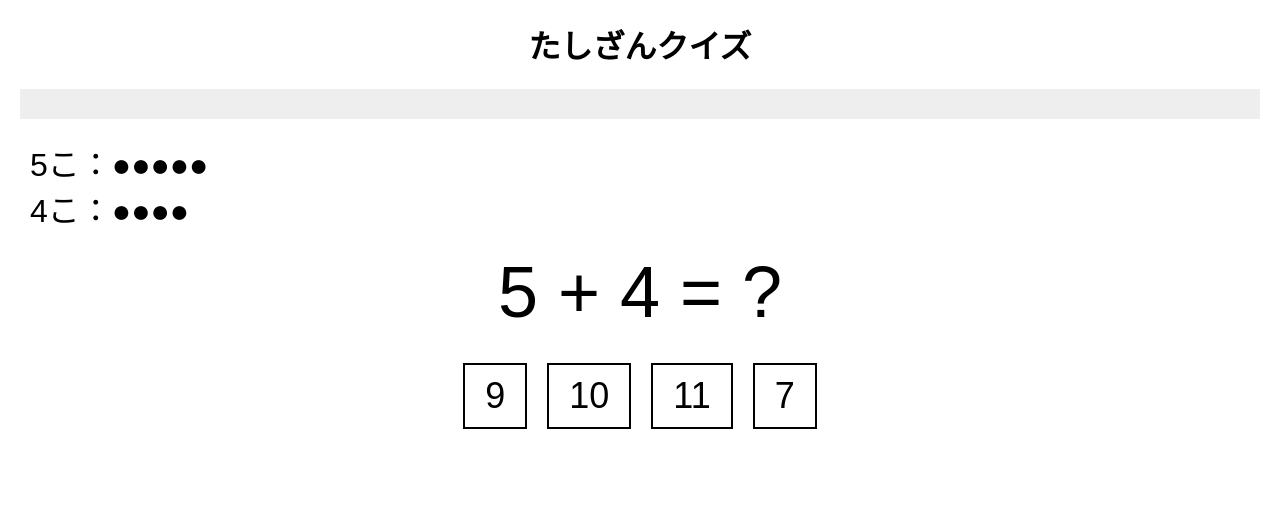
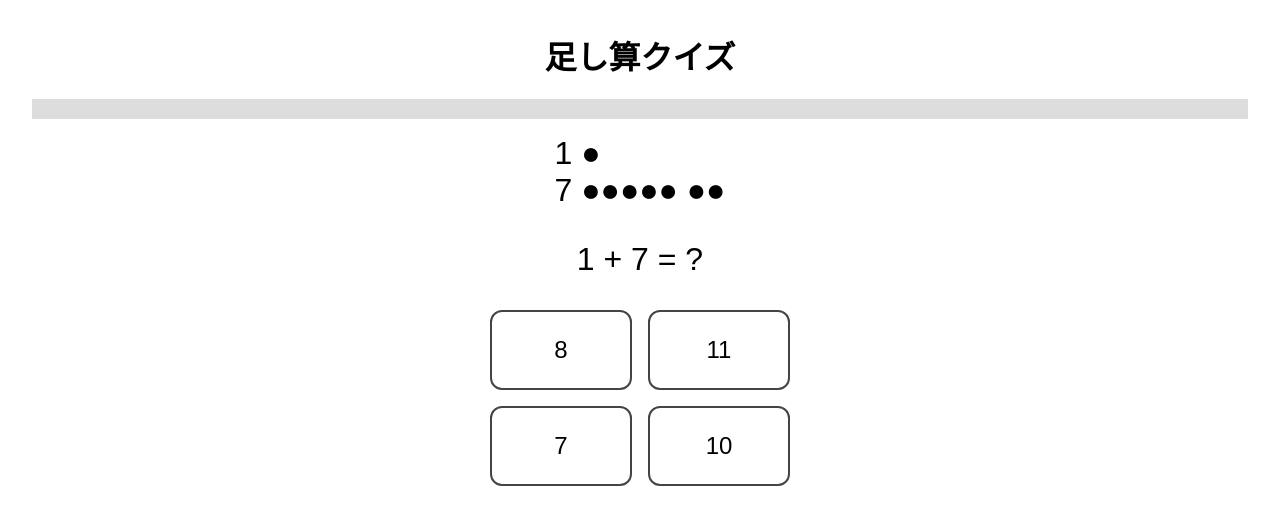
Before and after one commit to sugitsan/addition-game-shisaku, a plain HTML site: page index.html in a window 1280 px wide. Drawn offline with Linux system fonts and the light colour scheme.

Commit message:
これで最後にしたい

```diff
--- a/index.html
+++ b/index.html
@@ -1,181 +1,208 @@
 <!DOCTYPE html>
 <html lang="ja">
 <head>
-  <meta charset="UTF-8">
-  <title>たしざんクイズ</title>
+  <meta charset="UTF-8" />
+  <meta name="viewport" content="width=device-width, initial-scale=1.0"/>
+  <title>足し算クイズ</title>
   <style>
     body {
       font-family: sans-serif;
       text-align: center;
-      margin: 20px;
+      margin: 2em;
     }
-    .problem {
-      font-size: 72px;
-      margin: 20px;
+
+    #question {
+      font-size: 2em;
+      margin: 1em 0;
     }
-    .dots {
-      font-size: 32px;
-      margin: 10px;
-      text-align: left;
-      white-space: pre-wrap;
+
+    .choices {
+      display: grid;
+      grid-template-columns: repeat(2, 1fr);
+      gap: 1em;
+      max-width: 300px;
+      margin: 1em auto;
     }
-    button {
-      font-size: 36px;
-      padding: 10px 20px;
-      margin: 10px;
+
+    .choice {
+      padding: 1em;
+      border: 2px solid #444;
       background-color: white;
-      border: 2px solid #000;
+      font-size: 1.5em;
       cursor: pointer;
+      border-radius: 0.5em;
+      transition: background-color 0.3s, color 0.3s;
     }
-    .progress-container {
+
+    .choice.correct {
+      background-color: lightgreen;
+      color: black;
+    }
+
+    .choice.wrong {
+      background-color: lightcoral;
+      color: white;
+    }
+
+    #result {
+      margin-top: 2em;
+      font-size: 1.5em;
+    }
+
+    #progress-container {
       width: 100%;
-      background-color: #eee;
-      height: 30px;
-      margin-bottom: 20px;
+      background-color: #ddd;
+      height: 20px;
+      margin-bottom: 1em;
     }
-    .progress-bar {
+
+    #progress-bar {
       height: 100%;
-      background-color: lightgreen;
+      background-color: #4caf50;
       width: 0%;
     }
-    .feedback {
-      font-size: 32px;
-      margin: 20px;
+
+    #dots-container {
+      display: flex;
+      justify-content: center;
+      margin-bottom: 1em;
+    }
+
+    .dots-block {
+      text-align: left;
+      font-size: 2em;
+      white-space: pre-wrap;
     }
   </style>
 </head>
 <body>
-  <h1>たしざんクイズ</h1>
-  <div class="progress-container"><div class="progress-bar" id="progressBar"></div></div>
-  <div id="dotsArea" class="dots"></div>
-  <div class="problem" id="problem">1 + 1 = ?</div>
-  <div id="buttons"></div>
-  <div class="feedback" id="feedback"></div>
+  <h1>足し算クイズ</h1>
 
-  <audio id="correctSound" src="correct.mp3" preload="auto"></audio>
+  <div id="progress-container">
+    <div id="progress-bar"></div>
+  </div>
+
+  <div id="dots-container">
+    <div class="dots-block" id="dots-display"></div>
+  </div>
+
+  <div id="question">問題を読み込み中...</div>
+
+  <div class="choices" id="choices"></div>
+
+  <div id="result"></div>
+
+  <audio id="correct-sound" src="correct.mp3"></audio>
 
   <script>
-    const totalQuestions = 10;
+    const TOTAL_QUESTIONS = 10;
     let currentQuestion = 0;
-    let correctAnswers = 0;
-    let startTime = Date.now();
+    let score = 0;
+    let startTime;
 
-    const problem = document.getElementById('problem');
-    const buttonsDiv = document.getElementById('buttons');
-    const feedback = document.getElementById('feedback');
-    const progressBar = document.getElementById('progressBar');
-    const dotsArea = document.getElementById('dotsArea');
-    const correctSound = document.getElementById('correctSound');
-
-    function playCorrectSound() {
-      // 重複再生可能なようにクローンを使う
-      const clone = correctSound.cloneNode();
+    function playSound(id) {
+      const audio = document.getElementById(id);
+      const clone = audio.cloneNode(); // 複製して重複再生に対応
       clone.play();
     }
 
-    function showProblem() {
+    function shuffle(array) {
+      for (let i = array.length - 1; i > 0; i--) {
+        const j = Math.floor(Math.random() * (i + 1));
+        [array[i], array[j]] = [array[j], array[i]];
+      }
+      return array;
+    }
+
+    function generateQuestion() {
       const a = Math.floor(Math.random() * 9) + 1;
       const b = Math.floor(Math.random() * 9) + 1;
       const answer = a + b;
 
-      problem.textContent = `${a} + ${b} = ?`;
-      dotsArea.textContent =
-        `${a}こ：${'●'.repeat(a).replace(/(.{5})/g, '$1 ')}\n` +
-        `${b}こ：${'●'.repeat(b).replace(/(.{5})/g, '$1 ')}`;
+      updateDotsDisplay(a, b);
 
-      const answers = new Set();
-      answers.add(answer);
-      while (answers.size < 4) {
-        const fake = answer + Math.floor(Math.random() * 5) - 2;
-        if (fake > 0) answers.add(fake);
-      }
+      const choices = shuffle([
+        answer,
+        answer + 1 + Math.floor(Math.random() * 3),
+        answer - 1 - Math.floor(Math.random() * 2),
+        answer + 2 + Math.floor(Math.random() * 2),
+      ]);
 
-      const shuffled = Array.from(answers).sort(() => Math.random() - 0.5);
+      document.getElementById("question").innerText = `${a} + ${b} = ?`;
 
-      buttonsDiv.innerHTML = '';
-      shuffled.forEach(num => {
-        const btn = document.createElement('button');
-        btn.textContent = num;
-        btn.onclick = () => checkAnswer(num, answer, btn);
-        buttonsDiv.appendChild(btn);
+      const choicesDiv = document.getElementById("choices");
+      choicesDiv.innerHTML = "";
+
+      choices.forEach(choice => {
+        const btn = document.createElement("button");
+        btn.className = "choice";
+        btn.innerText = choice;
+        btn.onclick = () => handleAnswer(choice, answer, btn);
+        choicesDiv.appendChild(btn);
       });
 
-      feedback.textContent = '';
       updateProgressBar();
     }
 
-    function checkAnswer(selected, correct, selectedButton) {
-      const buttons = document.querySelectorAll('button');
-      buttons.forEach(btn => btn.disabled = true);
+    function updateDotsDisplay(a, b) {
+      const dotsDisplay = document.getElementById("dots-display");
+
+      const makeDots = (n) => {
+        let dots = `${n} `;
+        for (let i = 1; i <= n; i++) {
+          dots += "●";
+          if (i % 5 === 0 && i !== n) dots += " ";
+        }
+        return dots;
+      };
+
+      const aDots = makeDots(a);
+      const bDots = makeDots(b);
+
+      dotsDisplay.innerText = `${aDots}\n${bDots}`;
+    }
+
+    function handleAnswer(selected, correct, btn) {
+      const buttons = document.querySelectorAll(".choice");
+      buttons.forEach(b => b.disabled = true);
 
       if (selected === correct) {
-        selectedButton.style.backgroundColor = 'lightgreen';
-        feedback.textContent = 'せいかい！';
-        playCorrectSound();
-        correctAnswers++;
-        setTimeout(() => {
-          currentQuestion++;
-          if (currentQuestion < totalQuestions) {
-            resetButtons();
-            showProblem();
-          } else {
-            showResult();
-          }
-        }, 500);
+        btn.classList.add("correct");
+        playSound("correct-sound");
+        score++;
       } else {
-        selectedButton.style.backgroundColor = 'pink';
-        buttons.forEach(btn => {
-          if (parseInt(btn.textContent) === correct) {
-            btn.style.backgroundColor = 'lightgreen';
-          }
-        });
-        feedback.textContent = `ざんねん、せいかいは ${correct} です。`;
-        setTimeout(() => {
-          currentQuestion++;
-          if (currentQuestion < totalQuestions) {
-            resetButtons();
-            showProblem();
-          } else {
-            showResult();
-          }
-        }, 3000);
+        btn.classList.add("wrong");
       }
-    }
 
-    function resetButtons() {
-      const buttons = document.querySelectorAll('button');
-      buttons.forEach(btn => {
-        btn.disabled = false;
-        btn.style.backgroundColor = 'white';
-      });
+      setTimeout(() => {
+        currentQuestion++;
+        if (currentQuestion < TOTAL_QUESTIONS) {
+          generateQuestion();
+        } else {
+          showResult();
+        }
+      }, 800);
     }
 
     function updateProgressBar() {
-      const percent = (currentQuestion / totalQuestions) * 100;
-      progressBar.style.width = `${percent}%`;
+      const bar = document.getElementById("progress-bar");
+      bar.style.width = `${(currentQuestion / TOTAL_QUESTIONS) * 100}%`;
     }
 
     function showResult() {
-      const timeTaken = Math.round((Date.now() - startTime) / 1000);
-      problem.textContent = '';
-      buttonsDiv.innerHTML = '';
-      dotsArea.textContent = '';
-      let message = `せいかいすう：${correctAnswers} / ${totalQuestions}`;
-      if (correctAnswers <= 5) {
-        message += '\nつぎも　がんばろう！';
-      } else if (correctAnswers <= 8) {
-        message += '\nなかなか　やりますね！';
-      } else if (correctAnswers === 9) {
-        message += '\nおしい、あと１もんでパーフェクト！';
-      } else {
-        message += '\nすばらしい！かんぺきです！！';
-      }
-      message += `\nかかったじかん・・・${timeTaken}びょう`;
-      feedback.textContent = message;
-      progressBar.style.width = '100%';
+      const endTime = Date.now();
+      const duration = Math.round((endTime - startTime) / 1000);
+      document.getElementById("question").innerText = "終了！";
+      document.getElementById("choices").innerHTML = "";
+      document.getElementById("dots-display").innerText = "";
+      document.getElementById("progress-bar").style.width = "100%";
+      document.getElementById("result").innerHTML = `せいかい：${score} / ${TOTAL_QUESTIONS}<br>かかったじかん・・・${duration}びょう`;
     }
 
-    showProblem();
+    window.onload = () => {
+      startTime = Date.now();
+      generateQuestion();
+    };
   </script>
 </body>
 </html>
```
